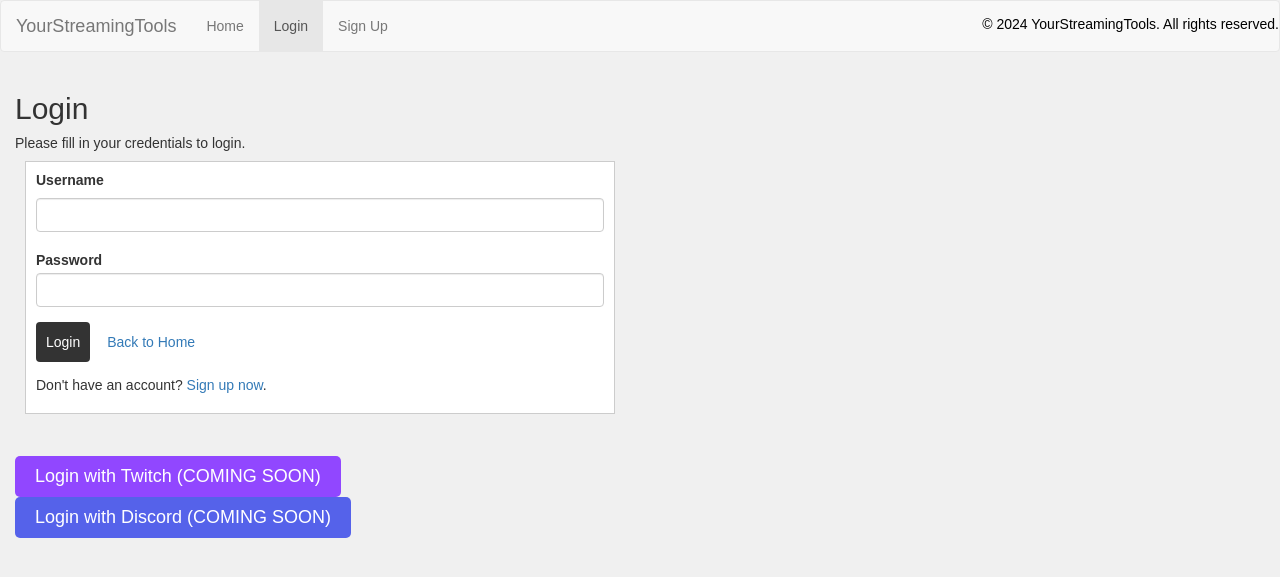
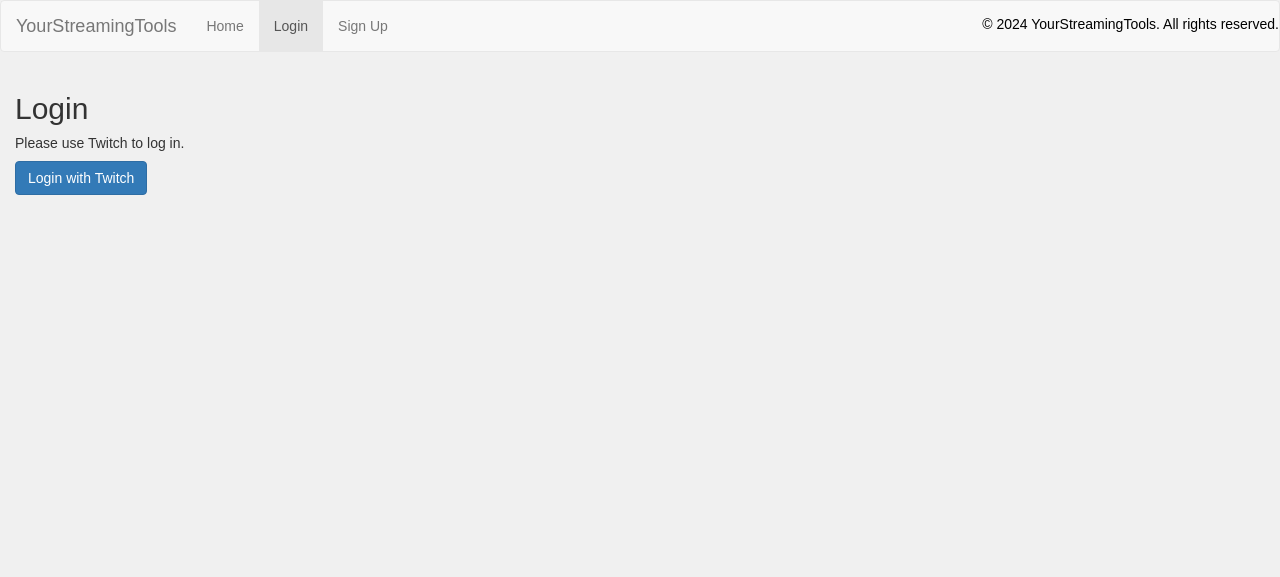
Before and after one commit to YourStreamingTools/YourStreaming.Tools, a PHP site: page /login.php in a window 1280 px wide. Shown: the top 577 px of the page. Run offline with PHP 8.4, Linux system fonts and the light colour scheme.

Commit message:
Update login.php

```diff
--- a/login.php
+++ b/login.php
@@ -1,109 +1,65 @@
 <?php
-// Initialize the session
 session_start();
 
-// Check if the user is already logged in, if yes then redirect him to dashboard page
-if(isset($_SESSION["loggedin"]) && $_SESSION["loggedin"] === true){
+// Check if the user is already logged in, if yes then redirect them to the profile page
+if (isset($_SESSION["loggedin"]) && $_SESSION["loggedin"] === true) {
     header("location: profile.php");
     exit;
 }
 
-// Include config file
-require_once "db_connect.php";
+// Twitch credentials
+$client_id = '';
+$client_secret = '';
+$redirect_uri = '';
+$scopes = 'user:read:email';
 
-// Define variables and initialize with empty values
-$username = $password = "";
-$username_err = $password_err = "";
+// If the user is redirected back with a code
+if (isset($_GET['code'])) {
+    $code = $_GET['code'];
+    $token_url = "https://id.twitch.tv/oauth2/token?client_id=$client_id&client_secret=$client_secret&code=$code&grant_type=authorization_code&redirect_uri=$redirect_uri";
 
-// Processing form data when form is submitted
-if($_SERVER["REQUEST_METHOD"] == "POST"){
+    // Get OAuth token
+    $token_response = file_get_contents($token_url);
+    $token_data = json_decode($token_response, true);
+    $access_token = $token_data['access_token'];
 
-    // Check if username is empty
-    if(empty(trim($_POST["username"]))){
-        $username_err = "Please enter username.";
-    } else{
-        $username = trim($_POST["username"]);
-    }
+    // Get user info
+    $user_url = "https://api.twitch.tv/helix/users";
+    $opts = [
+        "http" => [
+            "method" => "GET",
+            "header" => "Authorization: Bearer $access_token\r\nClient-Id: $client_id"
+        ]
+    ];
+    $context = stream_context_create($opts);
+    $user_response = file_get_contents($user_url, false, $context);
+    $user_data = json_decode($user_response, true);
 
-    // Check if password is empty
-    if(empty(trim($_POST["password"]))){
-        $password_err = "Please enter your password.";
-    } else{
-        $password = trim($_POST["password"]);
-    }
+    if (isset($user_data['data'][0])) {
+        $twitch_user = $user_data['data'][0];
 
-    // Validate credentials
-    if(empty($username_err) && empty($password_err)){
-        // Prepare a select statement
-        $sql = "SELECT id, username, password, last_login FROM users WHERE username = ?";
-
-        if($stmt = mysqli_prepare($conn, $sql)){
-            // Bind variables to the prepared statement as parameters
-            mysqli_stmt_bind_param($stmt, "s", $param_username);
-
-            // Set parameters
-            $param_username = $username;
-
-            // Attempt to execute the prepared statement
-            if(mysqli_stmt_execute($stmt)){
-                // Store result
-                mysqli_stmt_store_result($stmt);
-
-                // Check if username exists, if yes then verify password
-                if(mysqli_stmt_num_rows($stmt) == 1){
-                    // Bind result variables
-                    mysqli_stmt_bind_result($stmt, $id, $username, $hashed_password, $last_login);
-                    if(mysqli_stmt_fetch($stmt)){
-                        if(password_verify($password, $hashed_password)){
-                            // Password is correct, so update last login time and start a new session
-                            $last_login = date('Y-m-d H:i:s');
-                            $sql = "UPDATE users SET last_login = ? WHERE id = ?";
-                            if($stmt = mysqli_prepare($conn, $sql)){
-                                // Bind variables to the prepared statement as parameters
-                                mysqli_stmt_bind_param($stmt, "si", $last_login, $id);
-
-                                // Attempt to execute the prepared statement
-                                if(mysqli_stmt_execute($stmt)){
-                                    // Store data in session variables
-                                    session_start();
+        // Store user info in session
         $_SESSION["loggedin"] = true;
-                                    $_SESSION["user_id"] = $id;
-                                    $_SESSION["username"] = $username;
-                                    $_SESSION["last_login"] = $last_login;
+        $_SESSION["user_id"] = $twitch_user['id'];
+        $_SESSION["username"] = $twitch_user['display_name'];
+        $_SESSION["email"] = $twitch_user['email'];
 
         // Redirect user to profile page
         header("location: profile.php");
-                                } else{
-                                    echo "Oops! Something went wrong. Please try again later.";
-                                }
-                                mysqli_stmt_close($stmt);
-                            }
-                        } else{
-                            // Display an error message if password is not valid
-                            $password_err = "The password you entered was not valid.";
+        exit;
     }
 }
-                } else{
-                    // Display an error message if username doesn't exist
-                    $username_err = "No account found with that username.";
-                }
-            } else{
-                echo "Oops! Something went wrong. Please try again later.";
-            }
 
-            // Close statement
-            mysqli_stmt_close($stmt);
-        }
-    }
-}
+// Generate Twitch login URL
+$twitch_login_url = "https://id.twitch.tv/oauth2/authorize?response_type=code&client_id=$client_id&redirect_uri=$redirect_uri&scope=$scopes";
 ?>
 <!DOCTYPE html>
 <html lang="en">
 <head>
     <meta charset="UTF-8">
     <title>YourStreamingTools - Login</title>
-    <link rel="icon" href="https://cdn.yourstreaming.tools/img/logo.ico" type="image/png" />
-    <link rel="apple-touch-icon" href="https://cdn.yourstreaming.tools/img/logo.ico">
+    <link rel="icon" href="https://cdn.yourstreamingtools.com/img/logo.ico" type="image/png" />
+    <link rel="apple-touch-icon" href="https://cdn.yourstreamingtools.com/img/logo.ico">
     <link rel="stylesheet" href="https://maxcdn.bootstrapcdn.com/bootstrap/3.3.7/css/bootstrap.css">
     <script src="https://ajax.googleapis.com/ajax/libs/jquery/3.6.0/jquery.min.js"></script>
     <script src="https://maxcdn.bootstrapcdn.com/bootstrap/3.4.1/js/bootstrap.min.js"></script>
@@ -139,27 +95,8 @@ if($_SERVER["REQUEST_METHOD"] == "POST"){
     </nav>
     <div class="col-md-6">
         <h2>Login</h2>
-        <p>Please fill in your credentials to login.</p>
-        <form action="<?php echo htmlspecialchars($_SERVER["PHP_SELF"]); ?>" method="post">
-            <div class="form-group <?php echo (!empty($username_err)) ? 'has-error' : ''; ?>">
-                <label>Username</label>
-                <input type="text" name="username" class="form-control" value="<?php echo $username; ?>">
-                <span class="help-block"><?php echo $username_err; ?></span>
-            </div>
-            <div class="form-group <?php echo (!empty($password_err)) ? 'has-error' : ''; ?>">
-                <label>Password</label>
-                <input type="password" name="password" class="form-control">
-                <span class="help-block"><?php echo $password_err; ?></span>
-            </div>
-            <div class="form-group">
-                <input type="submit" class="btn btn-primary" value="Login">
-                <a href="index.php" class="btn btn-link">Back to Home</a>
-            </div>
-            <p>Don't have an account? <a href="register.php">Sign up now</a>.</p>
-        </form>
-        <br><br>
-        <a href=""><button class="twitch-button">Login with Twitch (COMING SOON)</button></a>
-		<a href=""><button class="discord-button">Login with Discord (COMING SOON)</button></a>
+        <p>Please use Twitch to log in.</p>
+        <a href="<?php echo htmlspecialchars($twitch_login_url); ?>"><button class="btn btn-primary">Login with Twitch</button></a>
     </div>
 </body>
 </html>
```
Lines whose indentation alone changed are shown as unchanged.
